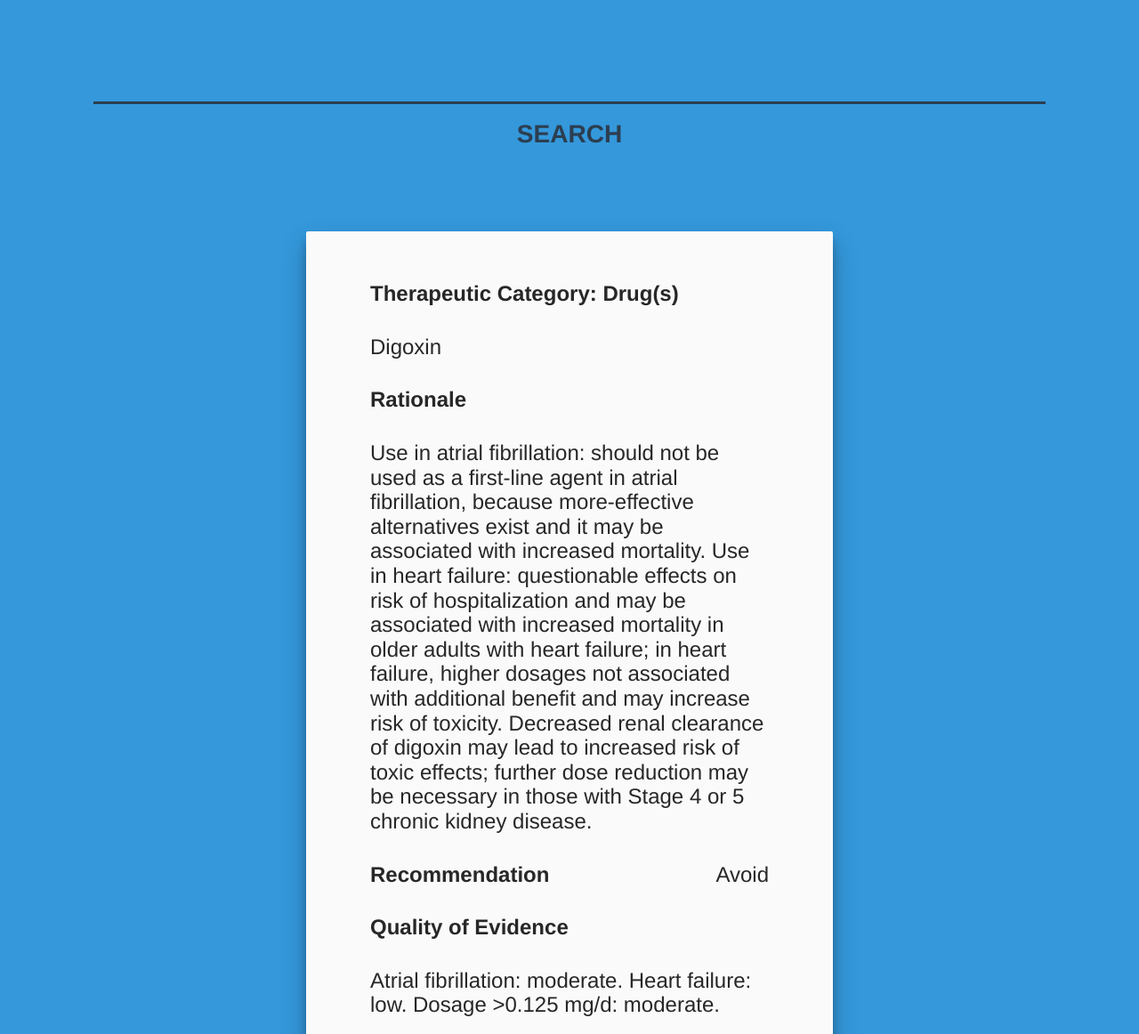
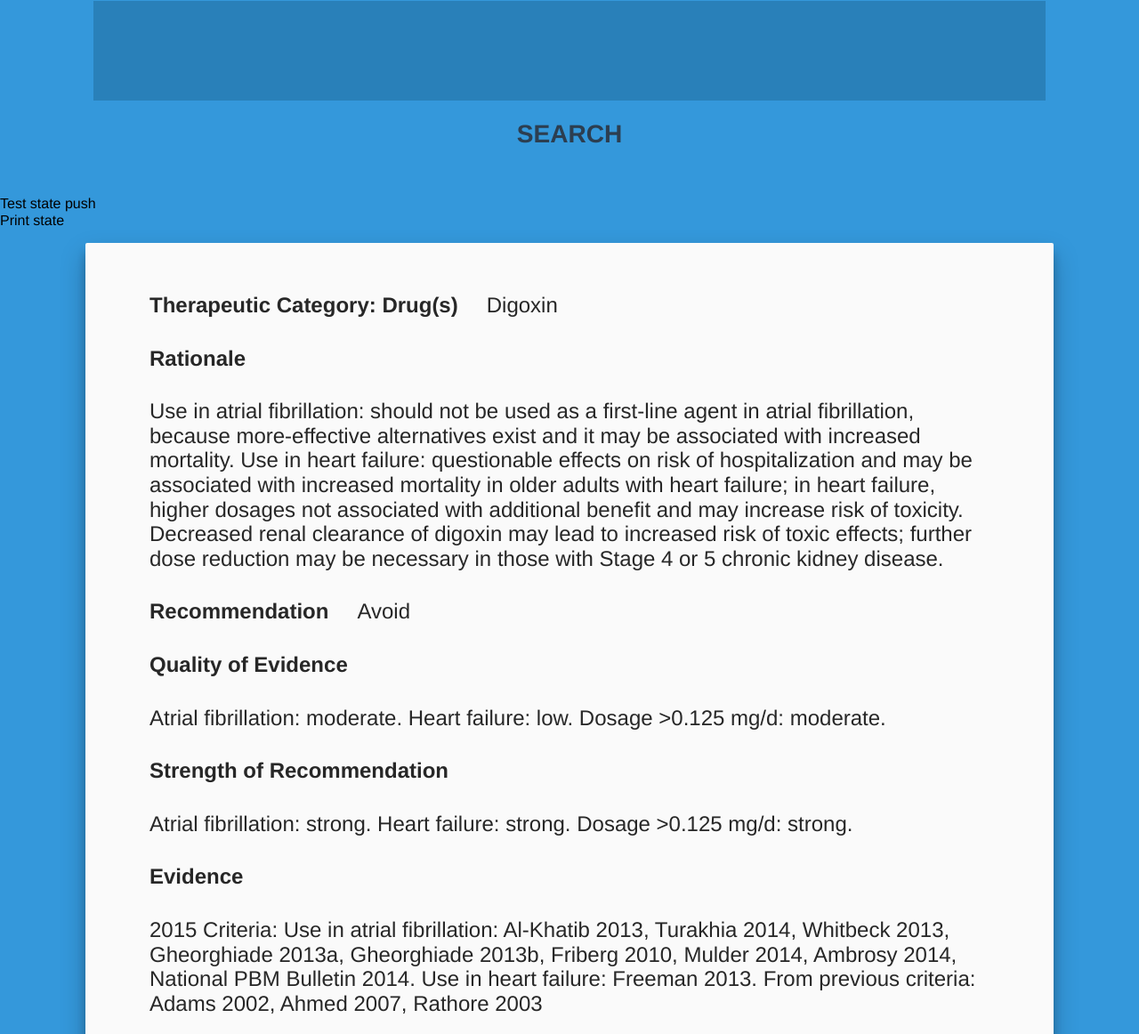
Before and after one commit to adolby/beers-criteria, a plain HTML site: page resources/index.html in a window 1280 px wide. Shown: the part 97-1259 px from the top of the page at 89% size. Drawn offline with nearby package versions, Linux system fonts and the light colour scheme; a script that the page names is missing.

Commit message:
Correct templating structure
Correct templating structure and load full Beers Criteria on
application start.

```diff
--- a/resources/css/style.css
+++ b/resources/css/style.css
@@ -118,11 +118,16 @@ nav ul li:last-of-type a {
   padding: 0.25rem;
 }
 
-/* Beers Criteria Result Card */
+/* Result Cards */
+.cards {
+  margin: 0;
+}
+
 .card {
   background-color: #fafafa;
   color: #272727;
   font-size: 1.5rem;
+  margin: 0 0.25rem 2rem 0.25rem;
   border-radius: 2px;
   box-shadow: 0 14px 28px rgba(0,0,0,0.25), 0 10px 10px rgba(0,0,0,0.22);
 }
@@ -131,25 +136,20 @@ nav ul li:last-of-type a {
   list-style: none;
   height: auto;
   text-decoration: none;
-  /*padding: 0.9rem 1.14rem;*/
 }
 
-.list-column {
-  display: flex;
-  flex-flow: column wrap;
-}
-
-.list-row {
+.row {
   display: flex;
   flex-flow: row wrap;
 }
 
-.list-row li {
+.row li {
+  flex-grow: 1;
   padding: 1rem;
 }
 
-.list-row li:first-child {
-  flex-grow: 1;
+.row li:first-child {
+  flex-grow: 0;
   font-weight: bold;
 }
 
@@ -266,7 +266,7 @@ nav ul li:last-of-type a {
 /* Tablet and larger */
 @media all and (min-width: 48rem) {
   .card {
-    margin: 0.5rem 10.5rem;
+    margin: 0 5rem 4rem 5rem;
     padding: 2.5rem 3.5rem;
   }
 
@@ -294,11 +294,6 @@ nav ul li:last-of-type a {
 
 /* Laptop / Desktop */
 @media all and (min-width: 75rem) {
-  .card {
-    margin: 0.5rem 19.5rem;
-    padding: 2.5rem 3.5rem;
-  }
-
   nav ul {
     justify-content: flex-end;
   }
--- a/data/beers-data.json
+++ b/resources/data/beers-data.json
@@ -11,7 +11,7 @@
   {
     "category-drugs":"Antiparkinsonian agents: Benztropine (oral), Trihexyphenidyl",
     "organ-system":"Anticholinergics",
-    "rationale":"Not recommended for prevention of extrapyramidal symptoms with antipsychotics; more- effective agents available for treatment of Parkinson disease.",
+    "rationale":"Not recommended for prevention of extrapyramidal symptoms with antipsychotics; more effective agents available for treatment of Parkinson disease.",
     "recommendation":"Avoid",
     "quality-of-evidence":"Moderate",
     "strength-of-recommendation":"Strong",
--- a/resources/index.html
+++ b/resources/index.html
@@ -25,24 +25,24 @@
 
   <main>
     <section class="search-section">
-      <input id="search-field" class="search-field" type="search" required />
+      <input id="search-field" class="search-field" type="search" required autofocus />
       <label class="search-label">
         <span class="search-label-content">Search</span>
       </label>
     </section>
 
-    <section class="results">
-      <section class="card">
-        <ul class="list-column">
-          <li>
-            <ul class="list-row">
+    <div class="test-state-push">Test state push</div>
+    <div class="test-button">Print state</div>
+
+    <div class="results">
+      <section class="cards">
+        <div class="card">
+          <ul class="row">
             <li>Therapeutic Category: Drug(s)</li>
             <li>Digoxin</li>
           </ul>
-          </li>
 
-          <li>
-            <ul class="list-row">
+          <ul class="row">
             <li>Rationale</li>
             <li>
               Use in atrial fibrillation: should not be used as a first-line agent
@@ -56,37 +56,29 @@
               necessary in those with Stage 4 or 5 chronic kidney disease.
             </li>
           </ul>
-          </li>
 
-          <li>
-            <ul class="list-row">
+          <ul class="row">
             <li>Recommendation</li>
             <li>Avoid</li>
           </ul>
-          </li>
 
-          <li>
-            <ul class="list-row">
+          <ul class="row">
             <li>Quality of Evidence</li>
             <li>
               Atrial fibrillation: moderate. Heart failure: low. Dosage >0.125 mg/d:
               moderate.
             </li>
           </ul>
-          </li>
 
-          <li>
-            <ul class="list-row">
+          <ul class="row">
             <li>Strength of Recommendation</li>
             <li>
               Atrial fibrillation: strong. Heart failure: strong. Dosage >0.125 mg/d:
               strong.
             </li>
           </ul>
-          </li>
 
-          <li>
-            <ul class="list-row">
+          <ul class="row">
             <li>Evidence</li>
             <li>
               2015 Criteria: Use in atrial fibrillation: Al-Khatib 2013,
@@ -96,10 +88,9 @@
               Ahmed 2007, Rathore 2003
             </li>
           </ul>
-          </li>
-        </ul>
+        </div>
       </section>
-    </section>
+    </div>
   </main>
 
   <footer></footer>
```
Also changed, not shown: resources/templates/results.html (+8 -74 lines), 1 other file. Lines whose indentation alone changed are shown as unchanged.
